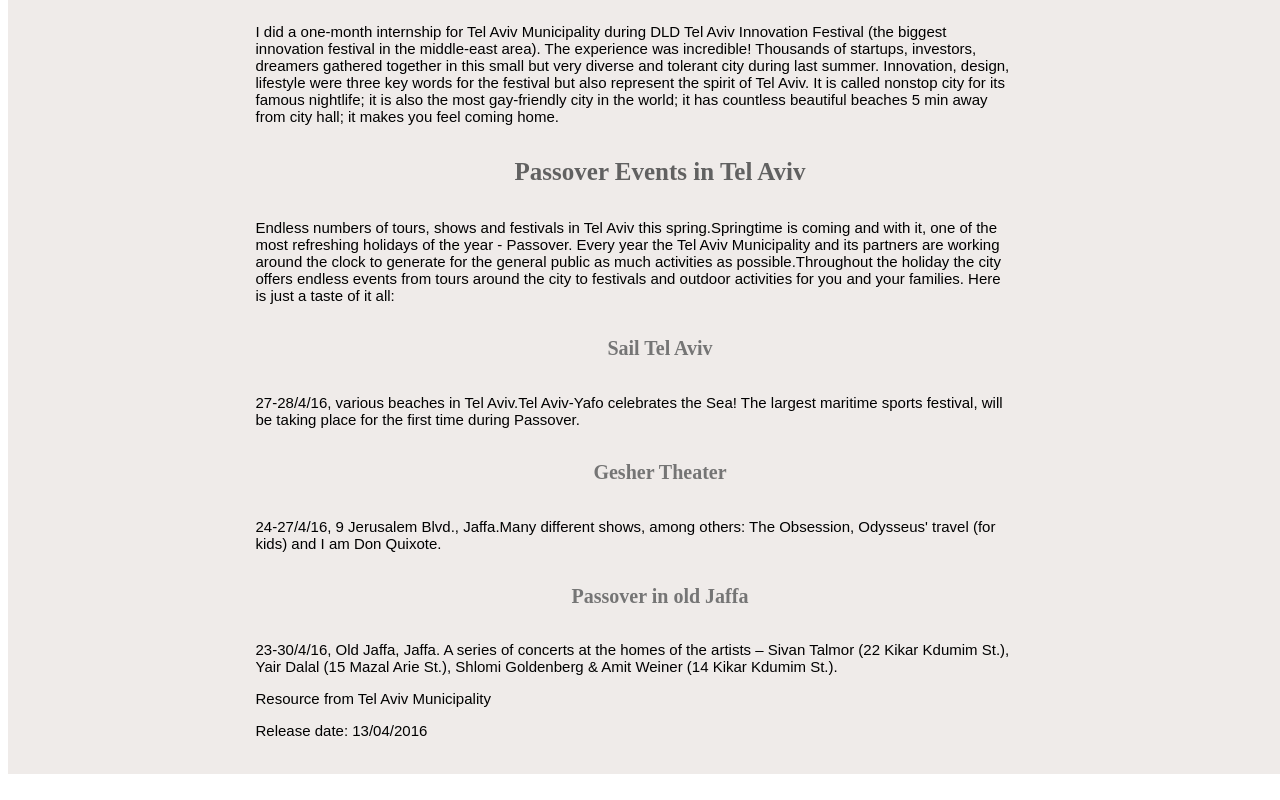
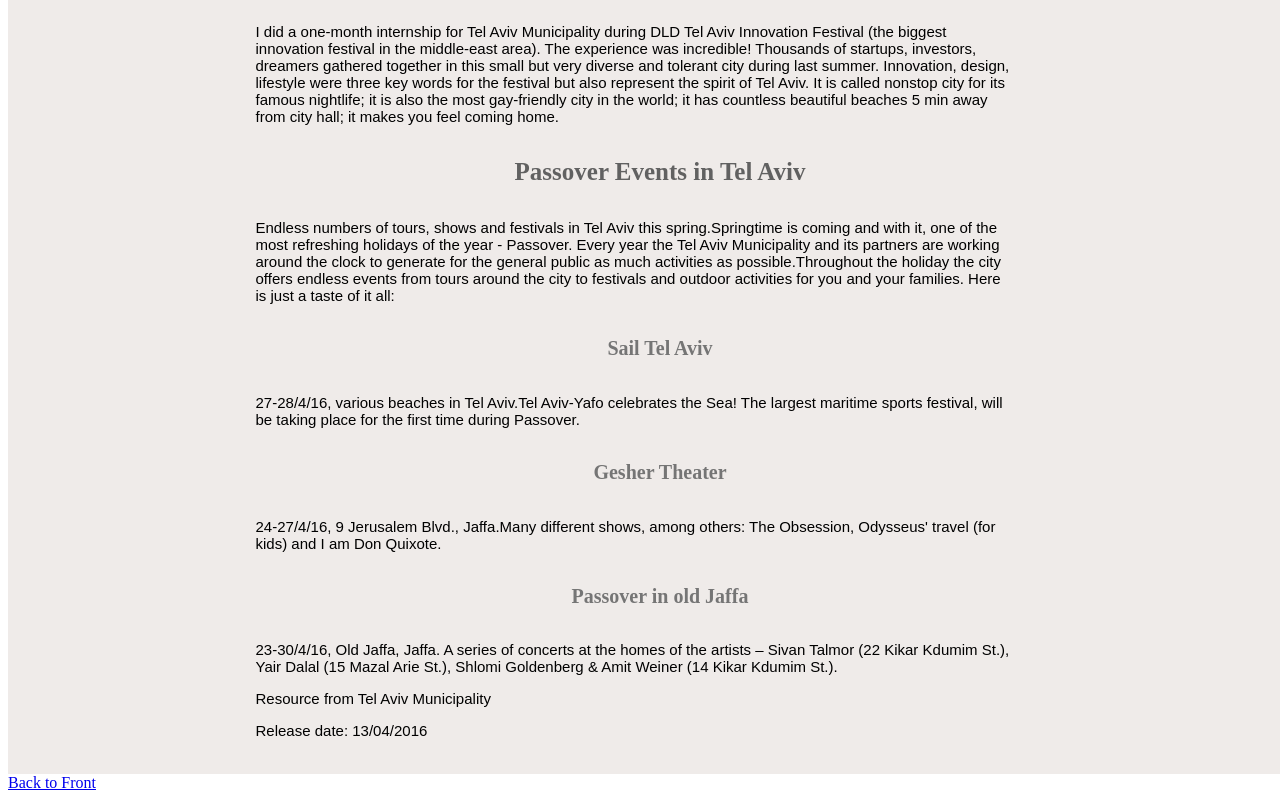
Before and after one commit to MelodyHmmm/MelodyHmmm.github.io, a plain HTML site: page subtravel.html in a window 1280 px wide. Shown: the part 474-1274 px from the top of the page. Drawn offline with Linux system fonts and the light colour scheme.

Commit message:
Update subtravel.html

```diff
--- a/subtravel.html
+++ b/subtravel.html
@@ -25,6 +25,8 @@
              Release date: 13/04/2016
           </p>
    </div>
-   <div id="back"><a href="index.html"Back to Front</div>
+   <div id="back">
+      <a href="index.html">Back to Front</a>
+   </div>
 </body>
 </html>
```
